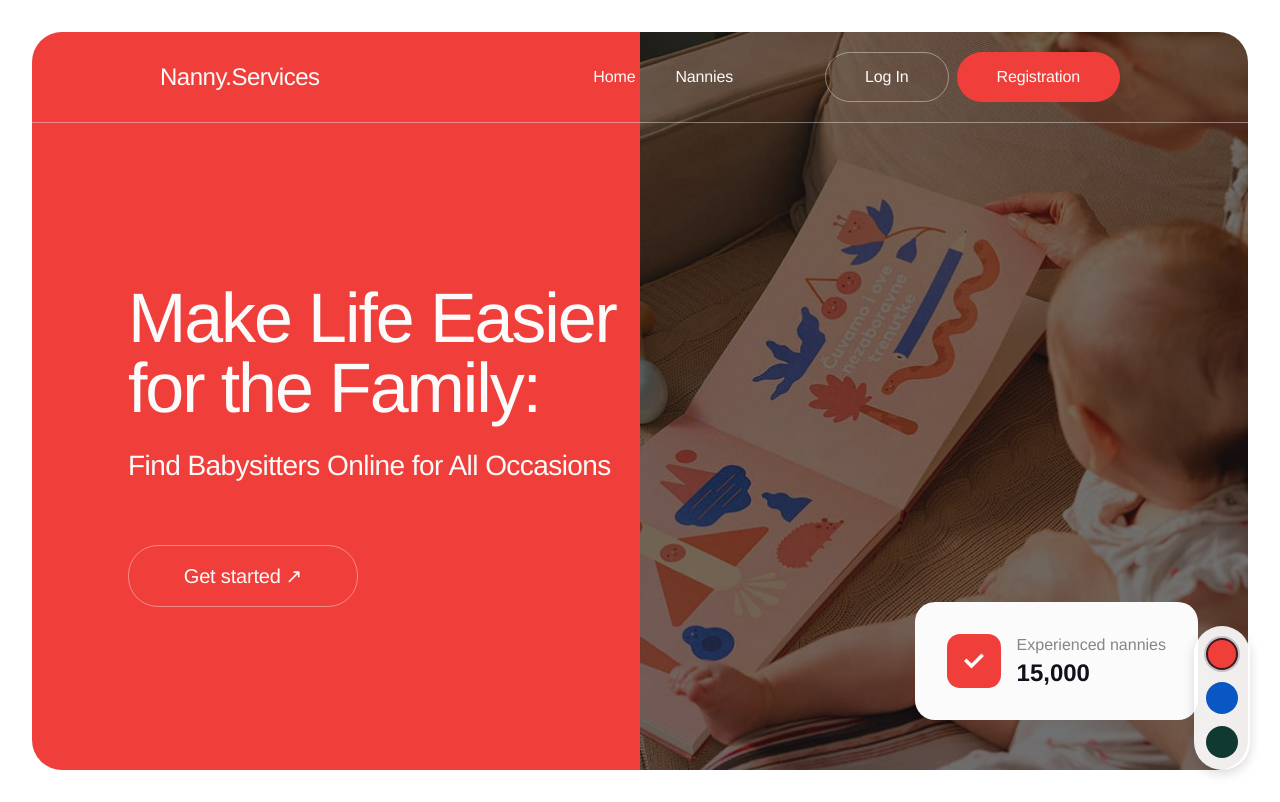
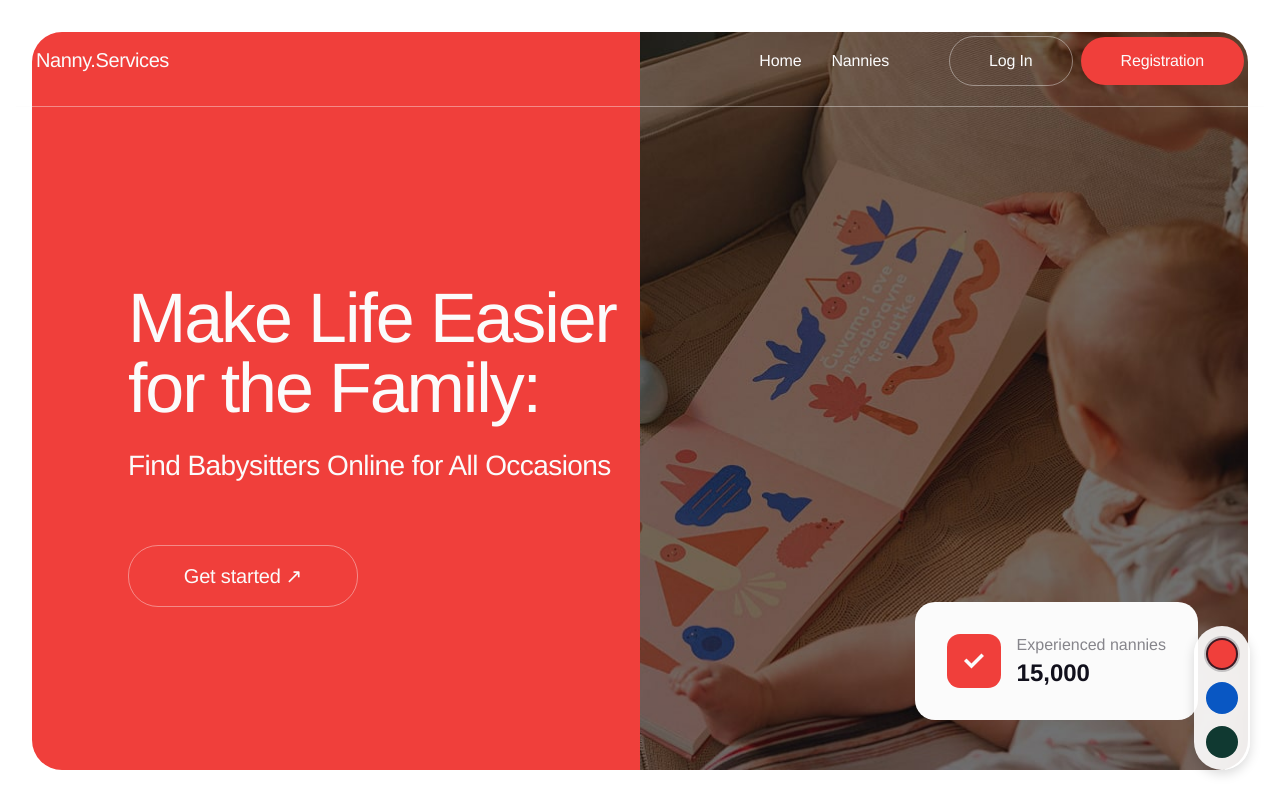
Before and after one commit to AlenaHavaleshko/nanny-service-app, a React (Vite) app: page / in a window 1280 px wide. Built offline with nearby package versions, Linux system fonts and the light colour scheme; no server answers.

Commit message:
changes before responsive

```diff
--- a/src/components/Header/Header.module.css
+++ b/src/components/Header/Header.module.css
@@ -1,13 +1,13 @@
 .header {
-  padding: 20px 128px;
+  padding: 20px;
   display: flex;
   justify-content: space-between;
   align-items: center;
   z-index: 2;
   position: absolute;
-  top: 32px;
-  left: 32px;
-  right: 32px;
+  top: 16px;
+  left: 16px;
+  right: 16px;
   background-color: transparent;
   box-sizing: border-box;
   border-bottom: 1px solid rgba(251, 251, 251, 0.4);
@@ -19,23 +19,72 @@
 
 .logo_text {
   font-weight: 500;
-  font-size: 24px;
+  font-size: 20px;
   line-height: 117%;
   letter-spacing: -0.02em;
   color: #fbfbfb;
   text-decoration: none;
 }
 
+.burger_btn {
+  display: flex;
+  flex-direction: column;
+  gap: 4px;
+  background: transparent;
+  border: none;
+  cursor: pointer;
+  padding: 8px;
+  z-index: 1001;
+}
+
+.burger_line {
+  width: 24px;
+  height: 2px;
+  background-color: #fbfbfb;
+  transition: all 0.3s ease;
+}
+
+.burger_line.burger_open:nth-child(1) {
+  transform: rotate(45deg) translate(6px, 6px);
+}
+
+.burger_line.burger_open:nth-child(2) {
+  opacity: 0;
+}
+
+.burger_line.burger_open:nth-child(3) {
+  transform: rotate(-45deg) translate(6px, -6px);
+}
+
 .menu {
+  position: fixed;
+  top: 0;
+  right: -100%;
+  width: 80%;
+  max-width: 320px;
+  height: 100vh;
+  background: var(--primary-color);
   display: flex;
+  flex-direction: column;
   align-items: center;
-  gap: 92px;
+  justify-content: center;
+  gap: 40px;
+  transition: right 0.3s ease;
+  z-index: 1000;
+}
+
+.menu_open {
+  right: 0;
 }
 
 .navigation {
   display: flex;
-  gap: 40px;
+  flex-direction: column;
+  gap: 24px;
   margin: 0;
+  align-items: center;
+  list-style: none;
+  padding: 0;
 }
 
 .nav_text {
@@ -49,7 +98,11 @@
 
 .registration {
   display: flex;
-  gap: 8px;
+  flex-direction: column;
+  gap: 16px;
+  align-items: center;
+  width: 100%;
+  max-width: 250px;
 }
 
 .btn_log {
@@ -90,8 +143,11 @@
 
 .user_profile {
   display: flex;
+  flex-direction: column;
   align-items: center;
-  gap: 14px;
+  gap: 16px;
+  width: 100%;
+  max-width: 250px;
 }
 
 .user_info {
@@ -104,9 +160,13 @@
 }
 
 .user_icon {
-  fill: #fbfbfb;
-  width: 24px;
-  height: 24px;
+  fill: var(--primary-color);
+  border: 1px solid #fbfbfb;
+  background-color: #fbfbfb;
+  border-radius: 25%;
+  padding: 5px;
+  width: 40px;
+  height: 40px;
 }
 
 .user_name {
@@ -135,3 +195,85 @@
   color: var(--primary-color);
   background: #fbfbfb;
 }
+
+/* Tablet and Desktop styles */
+@media screen and (min-width: 768px) {
+  .burger_btn {
+    display: none;
+  }
+
+  .menu {
+    position: static;
+    width: auto;
+    max-width: none;
+    height: auto;
+    background: transparent;
+    flex-direction: row;
+    justify-content: flex-end;
+    gap: 60px;
+  }
+
+  .navigation {
+    flex-direction: row;
+    gap: 30px;
+  }
+
+  .registration {
+    flex-direction: row;
+    gap: 8px;
+    width: auto;
+    max-width: none;
+  }
+
+  .user_profile {
+    flex-direction: row;
+    gap: 14px;
+    width: auto;
+    max-width: none;
+  }
+}
+
+@media screen and (min-width: 1440px) {
+  .header {
+    padding: 20px 128px;
+    top: 32px;
+    left: 32px;
+    right: 32px;
+  }
+
+  .logo_text {
+    font-size: 24px;
+  }
+
+  .menu {
+    gap: 92px;
+  }
+
+  .navigation {
+    gap: 40px;
+  }
+
+  .nav_text {
+    font-size: 16px;
+  }
+
+  .btn_log,
+  .btn_registration,
+  .btn_logout {
+    font-size: 16px;
+    padding: 14px 39px;
+  }
+
+  .btn_registration {
+    padding: 14px 40px;
+  }
+
+  .user_icon {
+    width: 40px;
+    height: 40px;
+  }
+
+  .user_name {
+    font-size: 16px;
+  }
+}
--- a/src/components/Header/Header.tsx
+++ b/src/components/Header/Header.tsx
@@ -1,3 +1,4 @@
+import { useState } from "react";
 import css from "./Header.module.css";
 import { Link } from "react-router-dom";
 import { useModal } from "../ModalContext/UseModal";
@@ -11,20 +12,27 @@ interface HeaderProps {
 export default function Header({ setModalType, page }: HeaderProps) {
   const { openModal } = useModal();
   const { user, logout } = useAuth();
+  const [isBurgerOpen, setIsBurgerOpen] = useState(false);
+
+  const toggleBurger = () => setIsBurgerOpen(!isBurgerOpen);
+  const closeBurger = () => setIsBurgerOpen(false);
 
   const openLogin = () => {
     setModalType("login");
     openModal();
+    closeBurger();
   };
 
   const openRegistration = () => {
     setModalType("register");
     openModal();
+    closeBurger();
   };
 
   const handleLogout = async () => {
     try {
       await logout();
+      closeBurger();
     } catch (error) {
       console.error("Failed to log out", error);
     }
@@ -39,22 +47,27 @@ export default function Header({ setModalType, page }: HeaderProps) {
           Nanny.Services
         </Link>
       </div>
-      <div className={css.menu}>
+      <button className={css.burger_btn} onClick={toggleBurger} aria-label="Toggle menu">
+        <span className={`${css.burger_line} ${isBurgerOpen ? css.burger_open : ""}`}></span>
+        <span className={`${css.burger_line} ${isBurgerOpen ? css.burger_open : ""}`}></span>
+        <span className={`${css.burger_line} ${isBurgerOpen ? css.burger_open : ""}`}></span>
+      </button>
+      <div className={`${css.menu} ${isBurgerOpen ? css.menu_open : ""}`}>
         <nav className={css.nav}>
           <ul className={css.navigation}>
             <li>
-              <Link className={css.nav_text} to="/home">
+              <Link className={css.nav_text} to="/home" onClick={closeBurger}>
                 Home
               </Link>
             </li>
             <li>
-              <Link className={css.nav_text} to="/nannies">
+              <Link className={css.nav_text} to="/nannies" onClick={closeBurger}>
                 Nannies
               </Link>
             </li>
             {user && (
               <li>
-                <Link className={css.nav_text} to="/favorites">
+                <Link className={css.nav_text} to="/favorites" onClick={closeBurger}>
                   Favorites
                 </Link>
               </li>
--- a/src/components/NannyCard/NannyCard.tsx
+++ b/src/components/NannyCard/NannyCard.tsx
@@ -49,7 +49,7 @@ export default function NannyCard({ nanny }: NannyProps) {
   return (
     <div className={css.card}>
       <button className={css.favor_btn} onClick={handleFavoriteClick}>
-        <svg className={css.favorite_icon} width={26} height={26}>
+        <svg className={css.favorite_icon} width={27} height={27}>
           <use
             href={`/sprite.svg#${
               isFavorite(nanny.id) ? "icon-Property-1Hover" : "icon-favor"
```
Also changed, not shown: public/sprite.svg.
